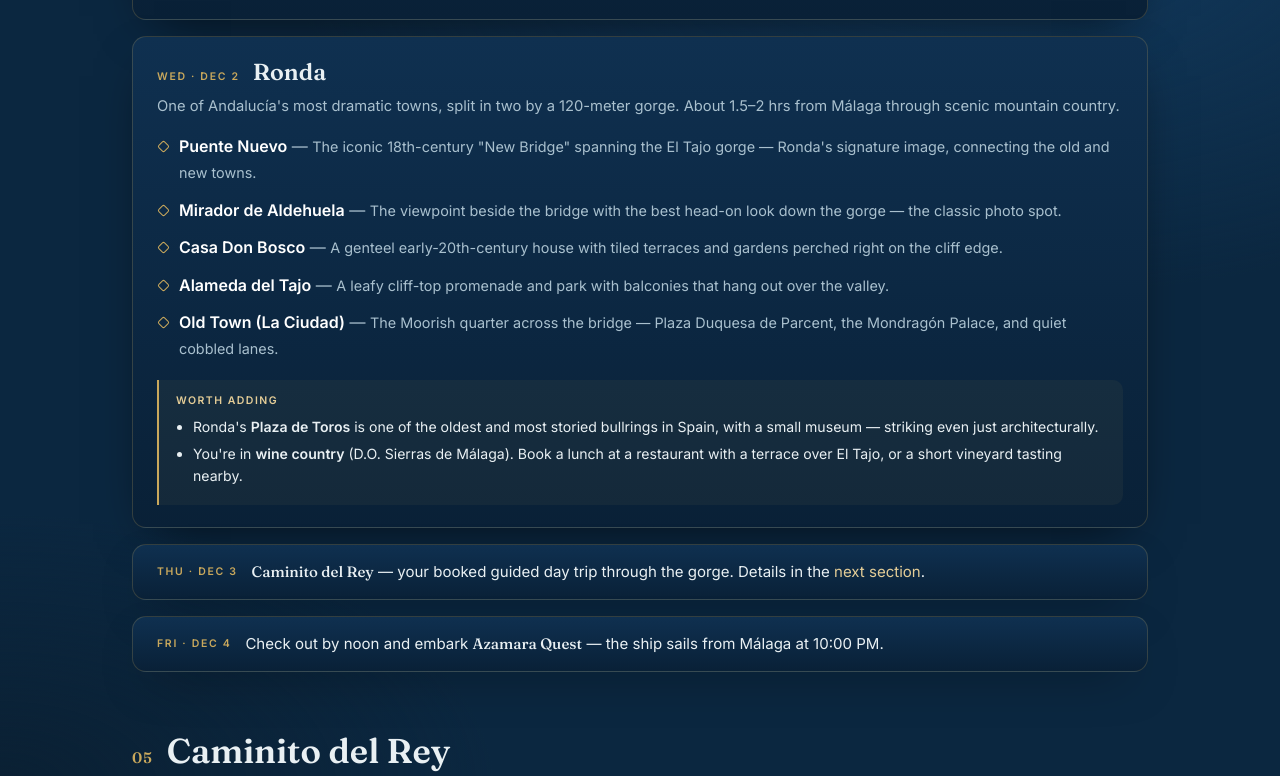
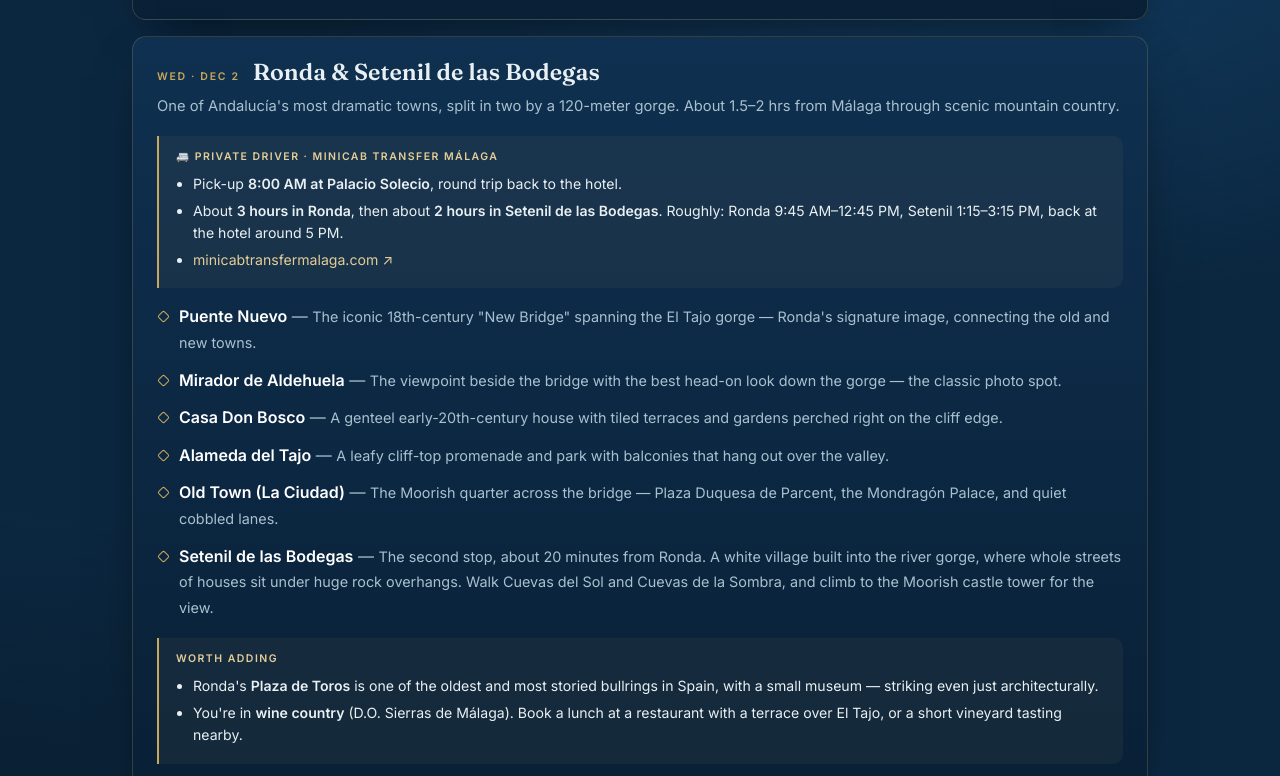
Before and after one commit to jcaryf01/jcf-hub, a plain HTML site: page trips/malaga.html in a window 1280 px wide. Shown: the part 4811-5587 px from the top of the page. Drawn offline with Linux system fonts and the light colour scheme.

Commit message:
Enhance Ronda itinerary with Setenil de las Bodegas
Updated the itinerary for Ronda to include Setenil de las Bodegas and added details about the private driver service.

```diff
--- a/trips/malaga.html
+++ b/trips/malaga.html
@@ -455,14 +455,24 @@
       </div>
 
       <div class="day">
-        <div class="day-head"><span class="when">Wed · Dec 2</span><h3>Ronda</h3></div>
+        <div class="day-head"><span class="when">Wed · Dec 2</span><h3>Ronda &amp; Setenil de las Bodegas</h3></div>
         <p class="intro">One of Andalucía's most dramatic towns, split in two by a 120-meter gorge. About 1.5–2 hrs from Málaga through scenic mountain country.</p>
+        <div class="rec">
+          <div class="rh">🚐 Private driver · Minicab Transfer Málaga</div>
+          <ul>
+            <li>Pick-up <b>8:00 AM at Palacio Solecio</b>, round trip back to the hotel.</li>
+            <li>About <b>3 hours in Ronda</b>, then about <b>2 hours in Setenil de las Bodegas</b>. Roughly: Ronda 9:45 AM–12:45 PM, Setenil 1:15–3:15 PM, back at the hotel around 5 PM.</li>
+
+            <li><a href="https://minicabtransfermalaga.com" target="_blank" rel="noopener">minicabtransfermalaga.com ↗</a></li>
+          </ul>
+        </div>
         <ul class="sights">
           <li><span class="nm">Puente Nuevo</span><span class="ov">The iconic 18th-century "New Bridge" spanning the El Tajo gorge — Ronda's signature image, connecting the old and new towns.</span></li>
           <li><span class="nm">Mirador de Aldehuela</span><span class="ov">The viewpoint beside the bridge with the best head-on look down the gorge — the classic photo spot.</span></li>
           <li><span class="nm">Casa Don Bosco</span><span class="ov">A genteel early-20th-century house with tiled terraces and gardens perched right on the cliff edge.</span></li>
           <li><span class="nm">Alameda del Tajo</span><span class="ov">A leafy cliff-top promenade and park with balconies that hang out over the valley.</span></li>
           <li><span class="nm">Old Town (La Ciudad)</span><span class="ov">The Moorish quarter across the bridge — Plaza Duquesa de Parcent, the Mondragón Palace, and quiet cobbled lanes.</span></li>
+          <li><span class="nm">Setenil de las Bodegas</span><span class="ov">The second stop, about 20 minutes from Ronda. A white village built into the river gorge, where whole streets of houses sit under huge rock overhangs. Walk Cuevas del Sol and Cuevas de la Sombra, and climb to the Moorish castle tower for the view.</span></li>
         </ul>
         <div class="rec">
           <div class="rh">Worth adding</div>
```
